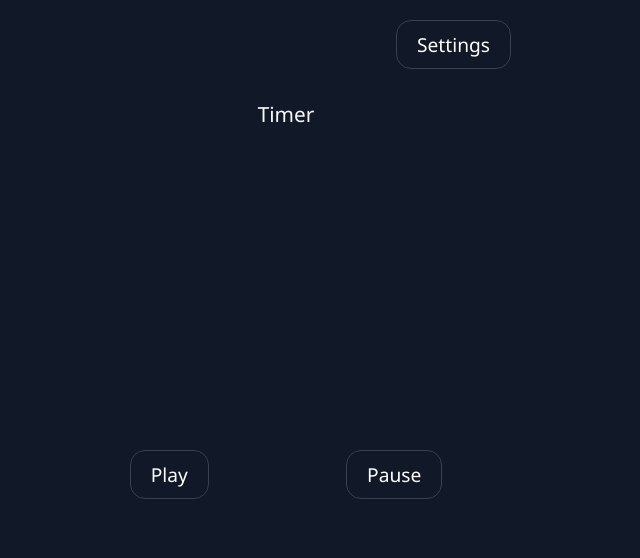
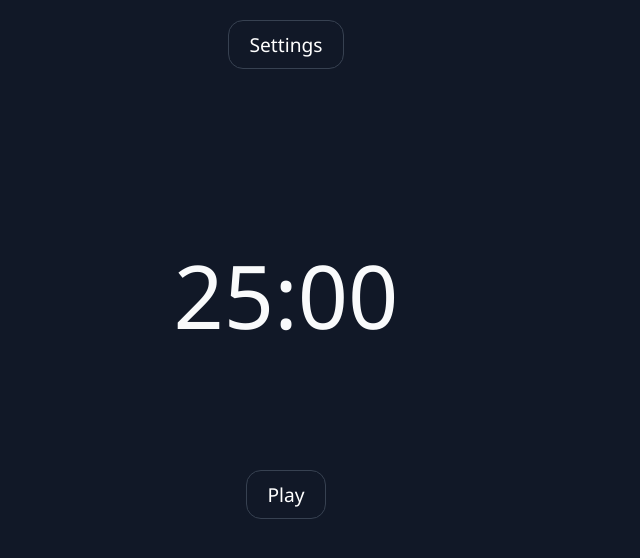
Before and after one commit to JonathanSamael/pomodoro_Jera, a React (Vite) app: page / in a window 1280 px wide. Shown: the top 558 px of the page, without its empty margins (354-994 px from the left). Built offline with nearby package versions, Linux system fonts and the light colour scheme.

Commit message:
"✨feat: clock working with button play/pause"

```diff
--- a/src/components/Header/Header.styled.jsx
+++ b/src/components/Header/Header.styled.jsx
@@ -1,6 +1,6 @@
 import styled from "styled-components";
 
 export const HeaderStyled = styled.header`
+    height: 100px;
     padding-top: 20px;
-    float: right;
 `;
--- a/src/components/Timer/Timer.styled.jsx
+++ b/src/components/Timer/Timer.styled.jsx
@@ -1,12 +1,21 @@
 import styled from "styled-components"
 
+export const MainContainer = styled.div`
+    display: flex;
+    flex-direction: column;
+`;
+
+export const TimerContainer = styled.div`
+    display: flex;
+    flex-direction: column;
+    justify-content: center;
+    align-items: center;
+    height: 350px;
+`;
+
 export const TimerStyled = styled.div`
-    font-size: 1.3rem;
-    padding-top: 100px;
-    text-align: center;
-    height: 350px;
-
-    `
+    font-size: 5.5rem;
+`;
 
 export const ButtonContainer = styled.div`
     display: flex;
--- a/src/components/Timer/index.jsx
+++ b/src/components/Timer/index.jsx
@@ -1,19 +1,75 @@
-import React from 'react';
+import React, { useState, useEffect, useContext, useRef } from 'react';
 import { PauseButton } from '../Buttons/PauseButton';
 import { PlayButton } from '../Buttons/PlayButton';
-import { TimerStyled, ButtonContainer } from './Timer.styled';
+import { MainContainer, TimerContainer, TimerStyled, ButtonContainer } from './Timer.styled';
 import { Header } from '../Header';
+import { OptionsContext } from '../Context/OptionsContext';
 
 export const Timer = () => {
+  const timesOption = useContext(OptionsContext);
+
+  const [isPaused, setIsPaused] = useState(true);
+  const [mode, setMode] = useState('work');
+  const [timeLeft, setTimeLeft] = useState(0);
+
+  const timeLeftRef = useRef(timeLeft);
+  const isPausedRef = useRef(isPaused);
+  const modeRef = useRef(mode);
+
+  useEffect(() => {
+
+    function switchMode() {
+      const nextMode = modeRef.current === 'work' ? 'break' : 'work';
+      const nextSeconds = (nextMode === 'work' ? timesOption.workMinutes : timesOption.breakMinutes) * 60;
+
+      modeRef.current = nextMode;
+      setMode(nextMode);
+
+      timeLeftRef.current = nextSeconds;
+      setTimeLeft(nextSeconds);
+    }
+
+    timeLeftRef.current = timesOption.workMinutes * 60;
+    setTimeLeft(timeLeftRef.current);
+
+    let interval = setInterval(() => {
+      if (isPausedRef.current) {
+        return;
+      }
+      if (timeLeftRef.current === 0) {
+        return switchMode()
+      }
+
+      setTimeLeft(timeLeftRef.current--)
+
+    }, 1000)
+
+    return () => clearInterval(interval);
+  }, [timesOption])
+
+  const totalTime = mode === 'work'
+    ? timesOption.workMinutes * 60
+    : timesOption.breakMinutes * 60;
+
+  const clock = Math.round(timeLeft / totalTime * 100);
+
+  const minutes = Math.floor(timeLeft / 60);
+  let seconds = timeLeft % 60;
+
+  const timerSeconds = seconds < 10 ? `0${seconds}` : seconds;
+
   return (
-    <div>
-      <Header/>
+    <MainContainer>
+      <Header />
+      <TimerContainer>
+        <TimerStyled value={clock}>{minutes + ':' + timerSeconds}</TimerStyled>
+      </TimerContainer>
 
-      <TimerStyled>Timer</TimerStyled>
       <ButtonContainer>
-        <PlayButton />
-        <PauseButton />
+        {isPaused
+          ? <PlayButton onClick={() => { setIsPaused(false); isPausedRef.current = false }} />
+          : <PauseButton onClick={() => { setIsPaused(true); isPausedRef.current = true }} />}
       </ButtonContainer>
-    </div>
+    </MainContainer>
   )
 }
```
